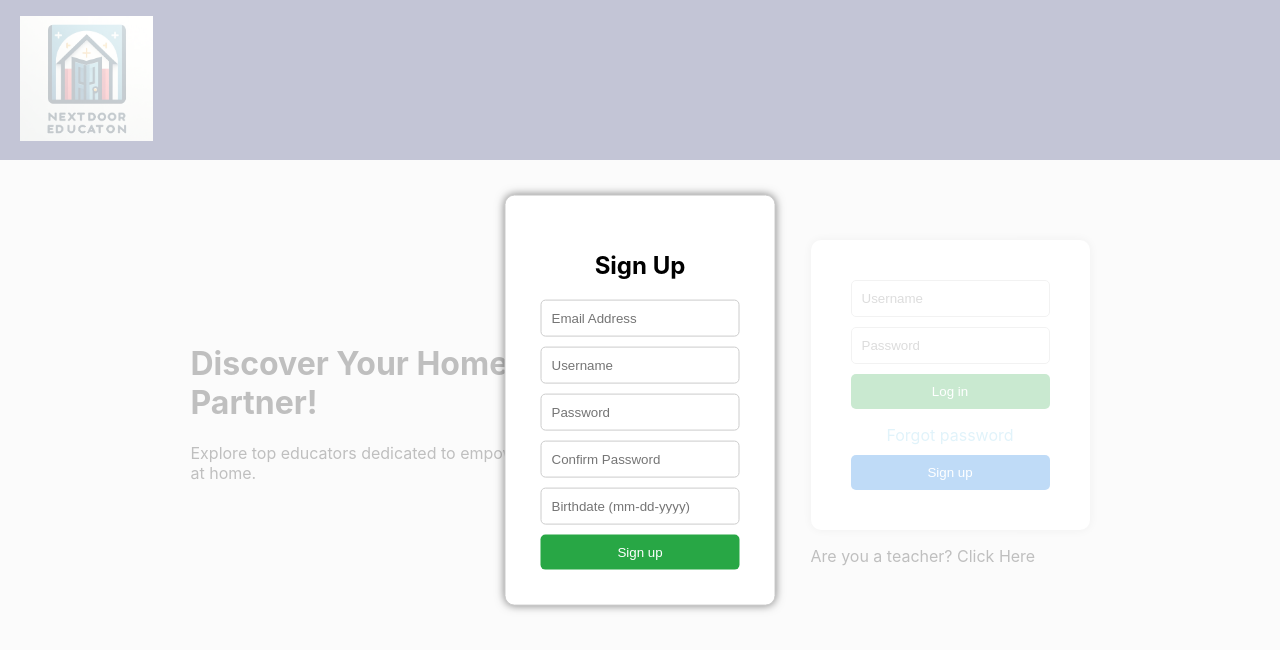
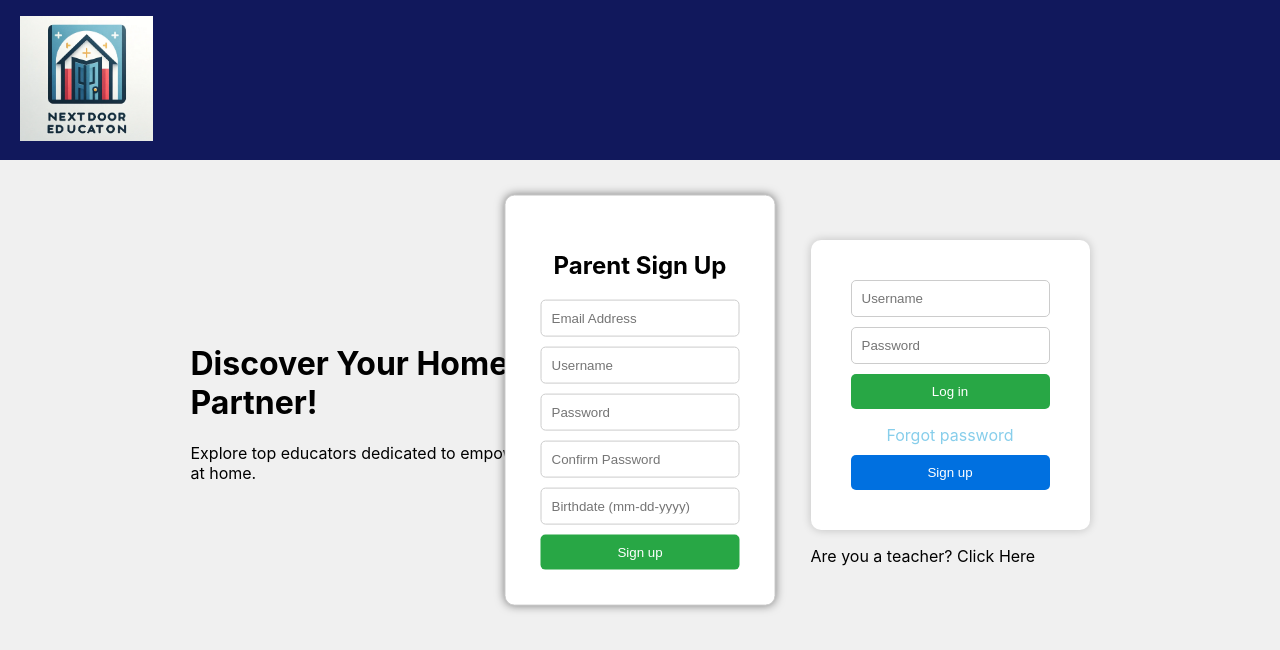
Before and after one commit to gfsturla17/homeschool_platform, a React (Create React App) app in the folder front_end/: page / in a window 1280 px wide. Both pictures are taken after a click on the button "Sign up". Shown: the top 650 px of the page. Built offline with nearby package versions, Linux system fonts and the light colour scheme.

Commit message:
Sign up for both Teacher and PArent pages created

```diff
--- a/front_end/src/components/LoginForm.tsx
+++ b/front_end/src/components/LoginForm.tsx
@@ -6,6 +6,8 @@ import LoginFormFields from './LoginFormFields';
 import SignupFormFields from './SignupFormFields';
 import PasswordValidator from '../helpers/PasswordValidator';
 import UserService from "../services/UserService";
+import TeacherSignupFormFields from "./TeacherSignupFormFields";
+import ParentSignupFormFields from "./ParentSignupFormFields";
 
 const userService = new UserService();
 
@@ -44,8 +46,24 @@ function LoginForm(props: LoginFormProps) {
         <div>
             <div className="form-container login-form">
                 <LoginFormFields onSubmit={handleLoginSubmit} onSignupClick={openModal} isTeacher={props.isTeacher} />
-                <Modal isOpen={modalIsOpen} onRequestClose={closeModal} contentLabel="Example Modal" className="signup-modal">
-                    <SignupFormFields onSubmit={handleSignupSubmit} error={error} />
+                <Modal isOpen={modalIsOpen} onRequestClose={closeModal} contentLabel="Example Modal" className="signup-modal" overlayClassName="signup-modal-overlay" style={{
+                    overlay: {
+                        backgroundColor: 'rgba(0, 0, 0, 0.7)', // change the background color to be less transparent
+                    },
+                    content: {
+                        top: '50%', // move the modal down to the middle of the screen
+                        left: '50%',
+                        right: 'auto',
+                        bottom: 'auto',
+                        marginRight: '-50%',
+                        transform: 'translate(-50%, -50%)',
+                    },
+                }}>
+                    {props.isTeacher ? (
+                        <TeacherSignupFormFields onSubmit={handleSignupSubmit} error={error} />
+                    ) : (
+                        <ParentSignupFormFields onSubmit={handleSignupSubmit} error={error} />
+                    )}
                 </Modal>
             </div>
             {!props.isTeacher && <p>Are you a teacher? <span className="teacher-link" onClick={props.onTeacherClick}>Click Here</span></p>}
```
